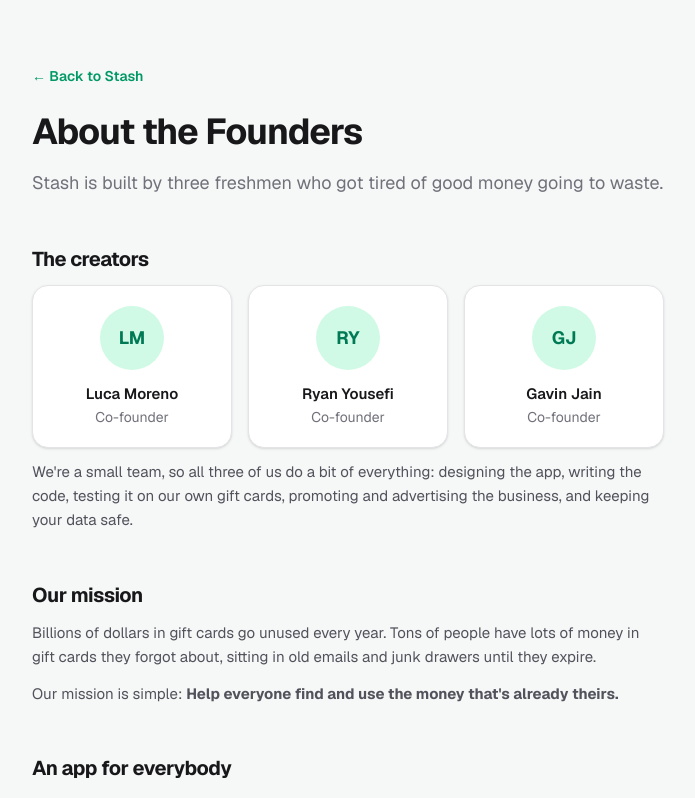
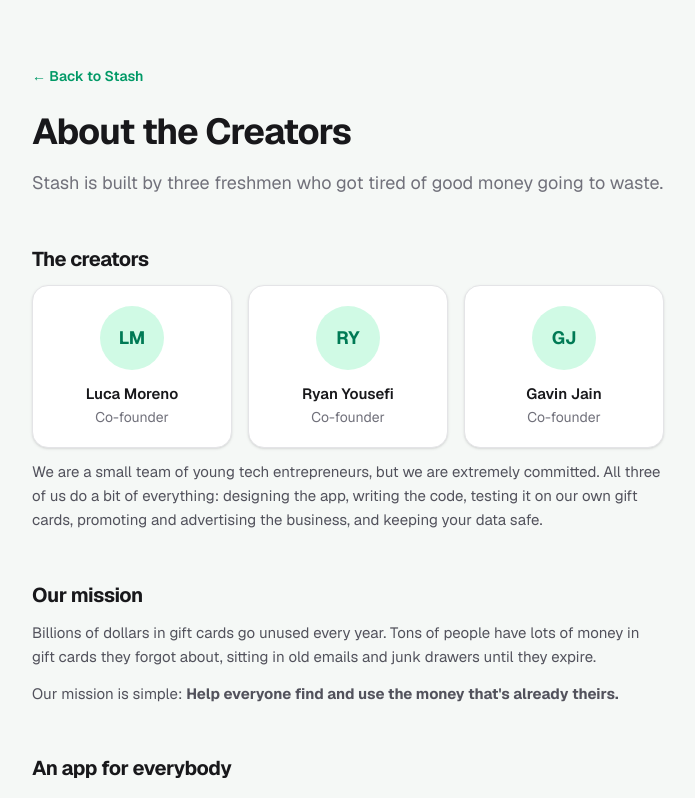
Before and after one commit to rygit1/stash, a Next.js app: page /about in a window 1280 px wide. Shown: the top 798 px of the page, without its empty margins (292-987 px from the left). Built offline with nearby package versions, Linux system fonts and the light colour scheme.

Commit message:
About page: retitle to About the Creators, reword team blurb
Co-Authored-By: Claude Opus 5.5 <noreply@anthropic.com>
Claude-Session: https://claude.ai/code/session_01RTuTFSpKRwHC3ertwHPg4C

```diff
--- a/app/about/content.ts
+++ b/app/about/content.ts
@@ -5,7 +5,7 @@
 // To add another paragraph, copy a whole line in quotes (including its comma) and change the words.
 
 export const about = {
-  title: "About the Founders",
+  title: "About the Creators",
   intro: "Stash is built by three freshmen who got tired of good money going to waste.",
 
   creatorsTitle: "The creators",
@@ -16,7 +16,7 @@ export const about = {
     { name: "Gavin Jain", role: "Co-founder", bio: "" },
   ],
   creatorsText: [
-    "We're a small team, so all three of us do a bit of everything: designing the app, writing the code, testing it on our own gift cards, promoting and advertising the business, and keeping your data safe.",
+    "We are a small team of young tech entrepreneurs, but we are extremely committed. All three of us do a bit of everything: designing the app, writing the code, testing it on our own gift cards, promoting and advertising the business, and keeping your data safe.",
   ],
 
   missionTitle: "Our mission",
```
